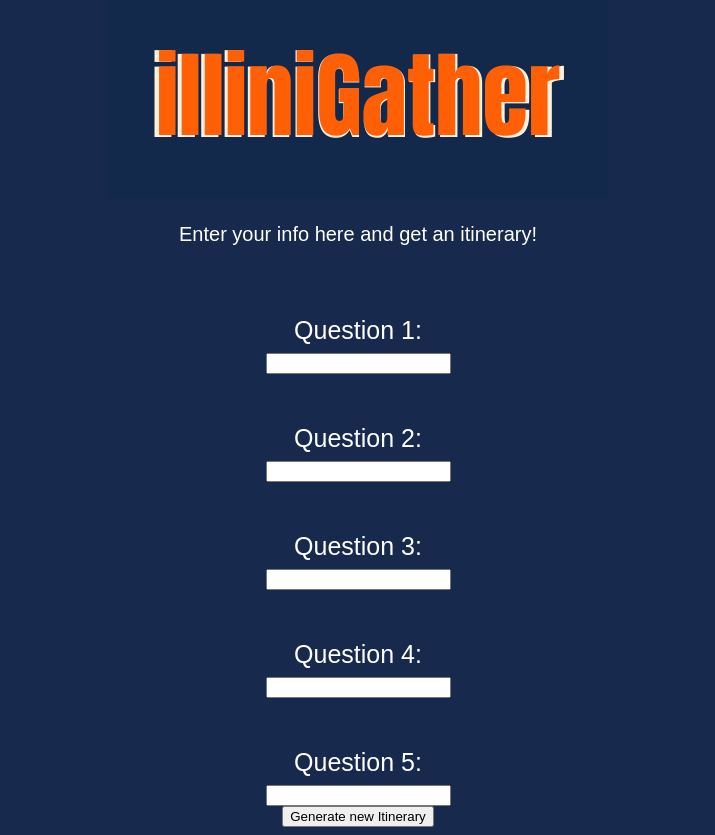
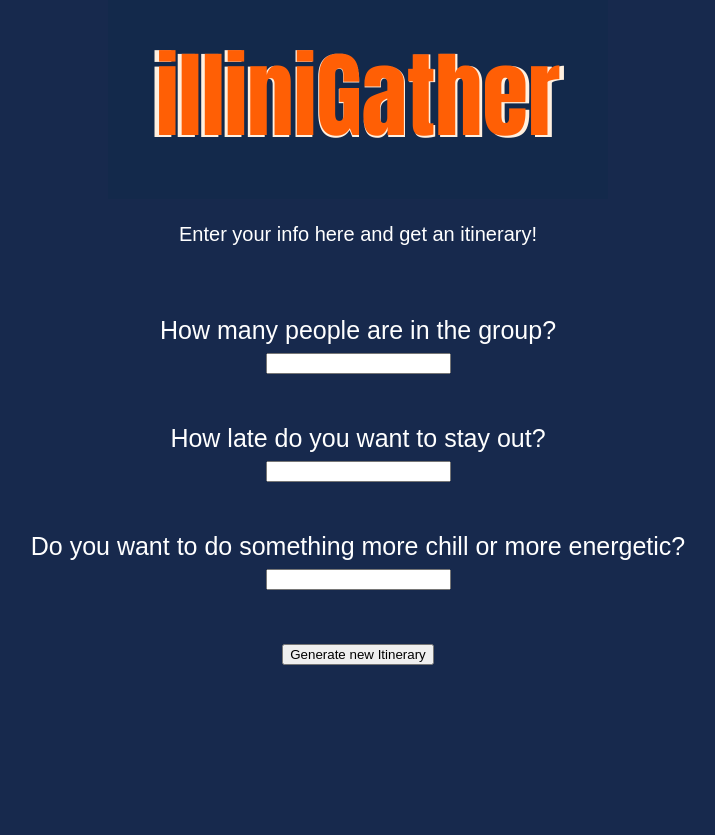
Before and after one commit to revajeth/IlliniGather, a Flask app: template src/pages/templates/generateItinerary.html in a window 1280 px wide. Shown: the part 129-964 px from the top of the page, without its empty margins (282-997 px from the left). After the commit the page ends 794 px from the top, so only its background shows below. Run offline with Flask 3, Linux system fonts and the light colour scheme; the template is opened without the code that fills it, so the values that code supplies are empty.

Commit message:
added alert

```diff
--- a/src/pages/templates/generateItinerary.html
+++ b/src/pages/templates/generateItinerary.html
@@ -2,10 +2,11 @@
 <html>
 
 <head>
-    <title> IlliniGather</title>
+    <title>IlliniGather</title>
     <link href="../static/css/styles.css" type="text/css" rel="stylesheet" />
 </head>
 
+<body>
     <div class="nav-bar">
         <a class="home" href="../../homepage.html">Home</a>
         <a class="about" href="../../about.html">About Us!</a>
@@ -17,34 +18,39 @@
         <img src="../../Assets/logo.png" alt="logo">
     </div>
 
-<h3> Enter your info here and get an itinerary!</h3>
+    <h3>Enter your info here and get an itinerary!</h3>
 
     <form>
-        <label for="people">Question 1:</label><br>
-        <input type="text" id="netid" name="netid"><br>
+        <label for="people">How many people are in the group?</label><br>
+        <input type="text" id="people" name="people"><br>
     </form>
 
     <form>
-        <label for="place">Question 2:</label><br>
-        <input type="text" id="netid" name="netid"><br>
+        <label for="place">How late do you want to stay out?</label><br>
+        <input type="text" id="place" name="place"><br>
     </form>
 
     <form>
-        <label for="thing">Question 3:</label><br>
-        <input type="text" id="netid" name="netid"><br>
+        <label for="thing">Do you want to do something more chill or more energetic?</label><br>
+        <input type="text" id="activity" name="activity"><br>
     </form>
 
-    <form>
-        <label for="netid">Question 4:</label><br>
-        <input type="text" id="netid" name="netid"><br>
-    </form>
+    <br><br><br>
 
-    <form>
-        <label for="netid">Question 5:</label><br>
-        <input type="text" id="netid" name="netid"><br>
-    </form>
+    <button type="button" id="generateButton">Generate new Itinerary</button>
 
-    <button type="button">Generate new Itinerary</button>
+    <script>
+        // Add an event listener to the button to generate the itinerary
+        document.getElementById("generateButton").addEventListener("click", function () {
+
+            const people = document.getElementById("people").value;
+            const place = document.getElementById("place").value;
+            const activity = document.getElementById("activity").value;
+
+
+            alert("Hey! Since you are with " + people + " people, " + "and want to stay out until " + place + ", you should go to Bangkok Thai! It's very busy now and closes at 10.");
+        });
+    </script>
 
 </body>
 
```
Lines whose indentation alone changed are shown as unchanged.
